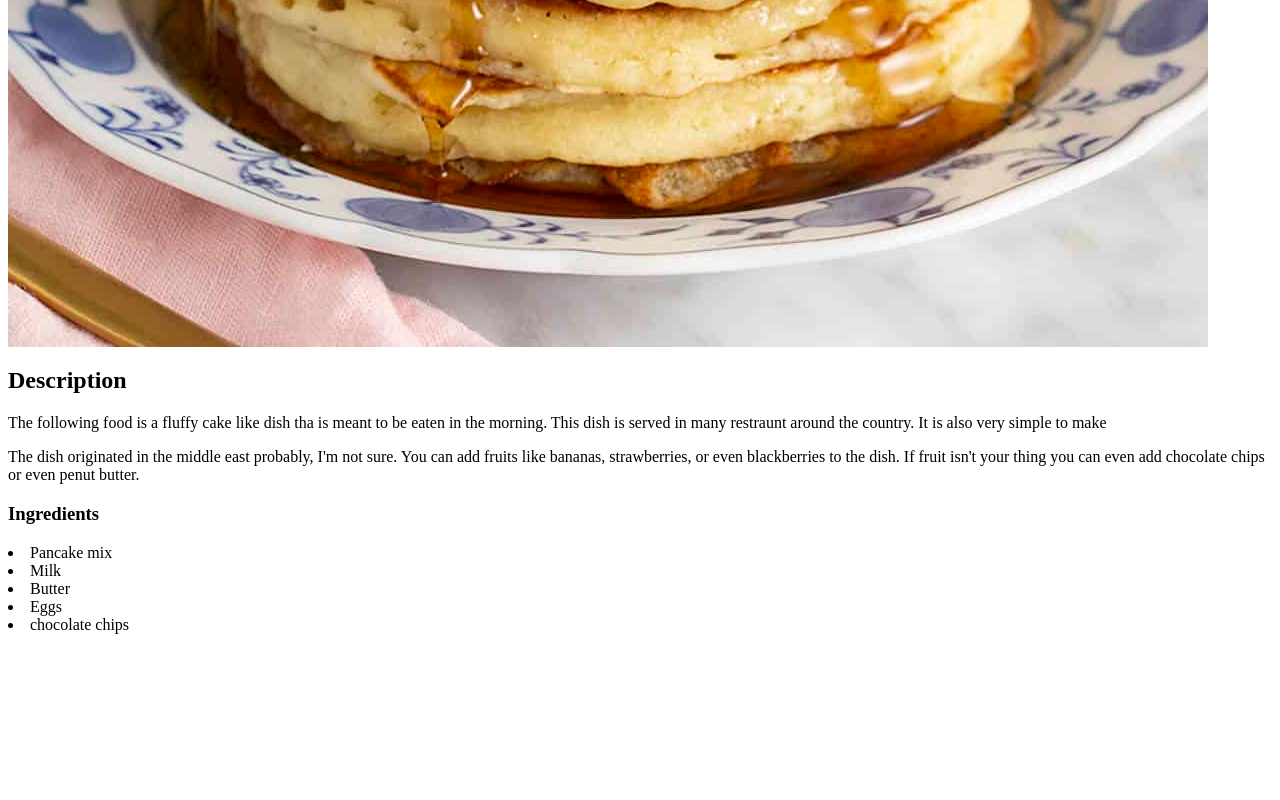
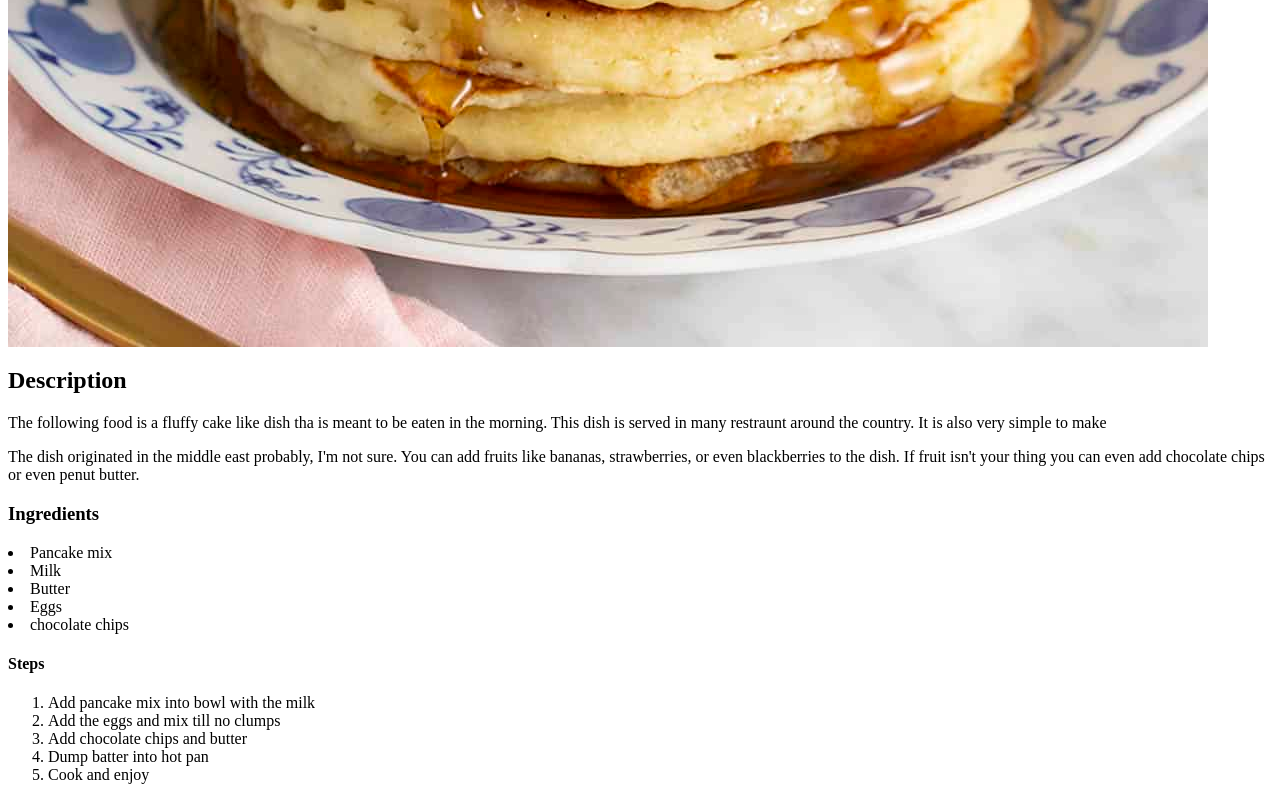
Before and after one commit to importjdm/odin-recipes, a plain HTML site: page recipes/pancake.html in a window 1280 px wide. Shown: the part 919-1719 px from the top of the page. Before the commit the page ends 1561 px from the top, so only its background shows below. Drawn offline with Linux system fonts and the light colour scheme.

Commit message:
Add steps to cook pancakes

```diff
--- a/recipes/pancake.html
+++ b/recipes/pancake.html
@@ -26,6 +26,16 @@
                     <li>Butter</li>
                     <li>Eggs</li>
                     <li>chocolate chips</li>
+                </uo>
+
+                    <h4>Steps</h4>
+                    <ol>
+                        <li>Add pancake mix into bowl with the milk</li>
+                        <li>Add the eggs and mix till no clumps</li>
+                        <li>Add chocolate chips and butter</li>
+                        <li>Dump batter into hot pan</li>
+                        <li>Cook and enjoy</li>
+                    </ol>
 
 
 
```
